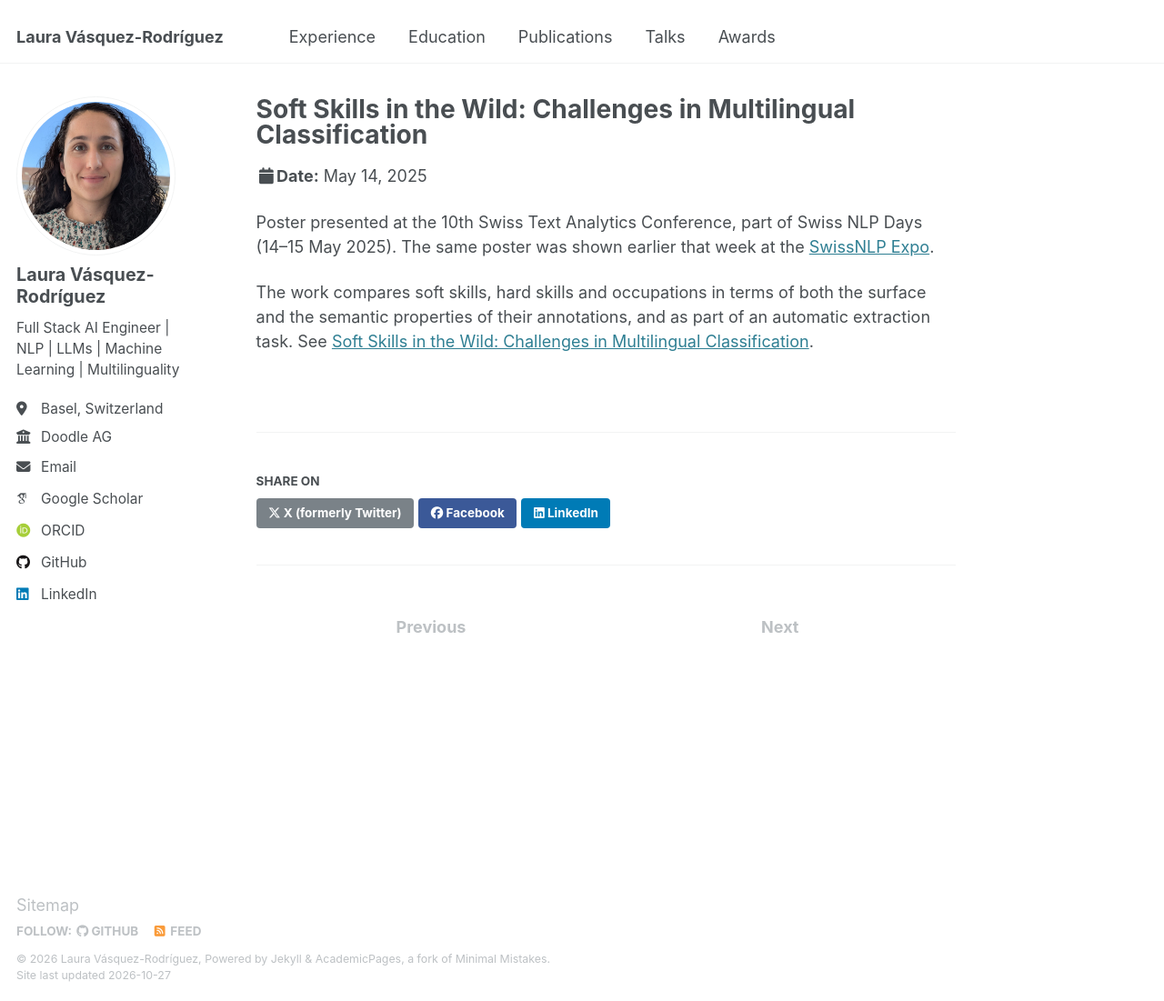
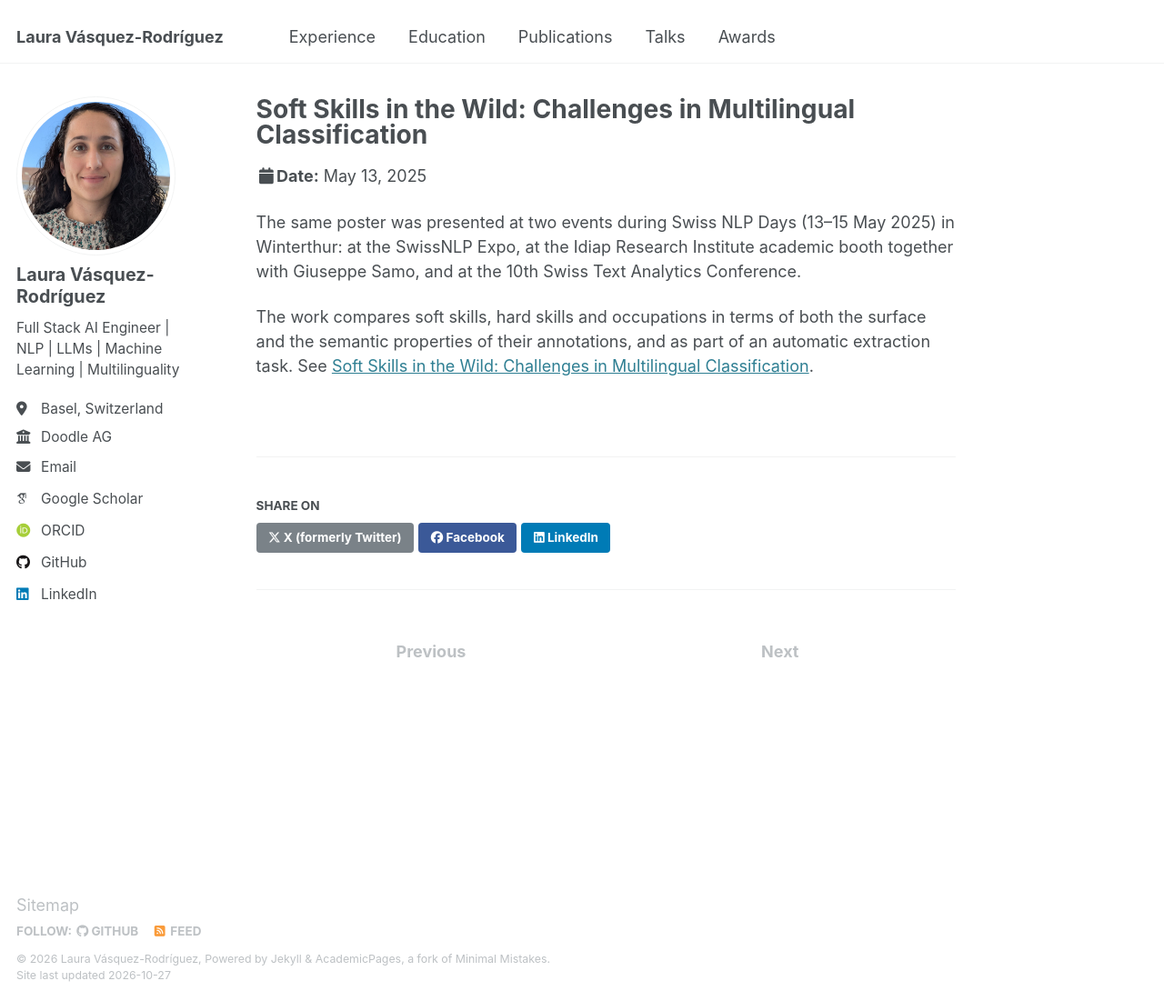
Before and after one commit to lmvasque/lmvasque.github.io, a Jekyll site: the page built from _talks/2025-05-13-swiss-nlp-days.md, in a window 1280 px wide and 1101 px high. Shown: the whole window at 91% size. Built offline with Jekyll 4.4.1, drawn with Linux system fonts in a browser that asks for light colours; some web fonts are replaced.

Commit message:
fix: remove redundant talks

```diff
--- a/_data/awards.yml
+++ b/_data/awards.yml
@@ -32,7 +32,7 @@
   when: "December 2018"
   description: "Selected as Costa Rica's national representative to support out-of-school girls in Malawi. The project contributed 945 volunteer hours from a team of 8 volunteers, and a $160,000 donation to local communities."
 
-- title: "2nd place in Spanish and 3rd place in English, TSAR-2022 Shared Task on Lexical Simplification"
+- title: "TSAR-2022 Shared Task on Lexical Simplification"
   org: "Workshop on Text Simplification, Accessibility, and Readability (TSAR-2022), EMNLP 2022"
   url: "/publication/2022-12-08-prompt-ls"
   type: award
--- a/_talks/2025-05-14-swisstext.md
+++ b/_talks/2025-05-13-swiss-nlp-days.md
@@ -2,15 +2,17 @@
 title: "Soft Skills in the Wild: Challenges in Multilingual Classification"
 collection: talks
 type: "Poster"
-permalink: /talks/2025-05-14-swisstext
-venue: "10th Swiss Text Analytics Conference (SwissText), Swiss NLP Days"
-date: 2025-05-14
+permalink: /talks/2025-05-13-swiss-nlp-days
+venue:
+  - "SwissNLP Expo, Swiss NLP Days — Idiap Research Institute academic booth, with Giuseppe Samo"
+  - "10th Swiss Text Analytics Conference (SwissText), Swiss NLP Days"
+date: 2025-05-13
 location: "Winterthur, Switzerland"
 paperurl: 'https://aclanthology.org/2025.swisstext-1.11/'
 posterurl: '/files/slides/SwissText_2025_Soft-Skills-in-the-Wild-SwissText.pptx.pdf'
 codeurl: 'https://github.com/idiap/multilingual_skill_extraction'
 ---
 
-Poster presented at the 10th Swiss Text Analytics Conference, part of Swiss NLP Days (14–15 May 2025). The same poster was shown earlier that week at the [SwissNLP Expo](/talks/2025-05-13-swissnlp-expo).
+The same poster was presented at two events during Swiss NLP Days (13–15 May 2025) in Winterthur: at the SwissNLP Expo, at the Idiap Research Institute academic booth together with Giuseppe Samo, and at the 10th Swiss Text Analytics Conference.
 
 The work compares soft skills, hard skills and occupations in terms of both the surface and the semantic properties of their annotations, and as part of an automatic extraction task. See [Soft Skills in the Wild: Challenges in Multilingual Classification](/publication/2025-05-26-swisstext-softskills).
```
Also changed, not shown: _includes/archive-single-talk.html (+7 -1 lines), _talks/2025-05-13-swissnlp-expo.md (deleted, +0 -16 lines).
